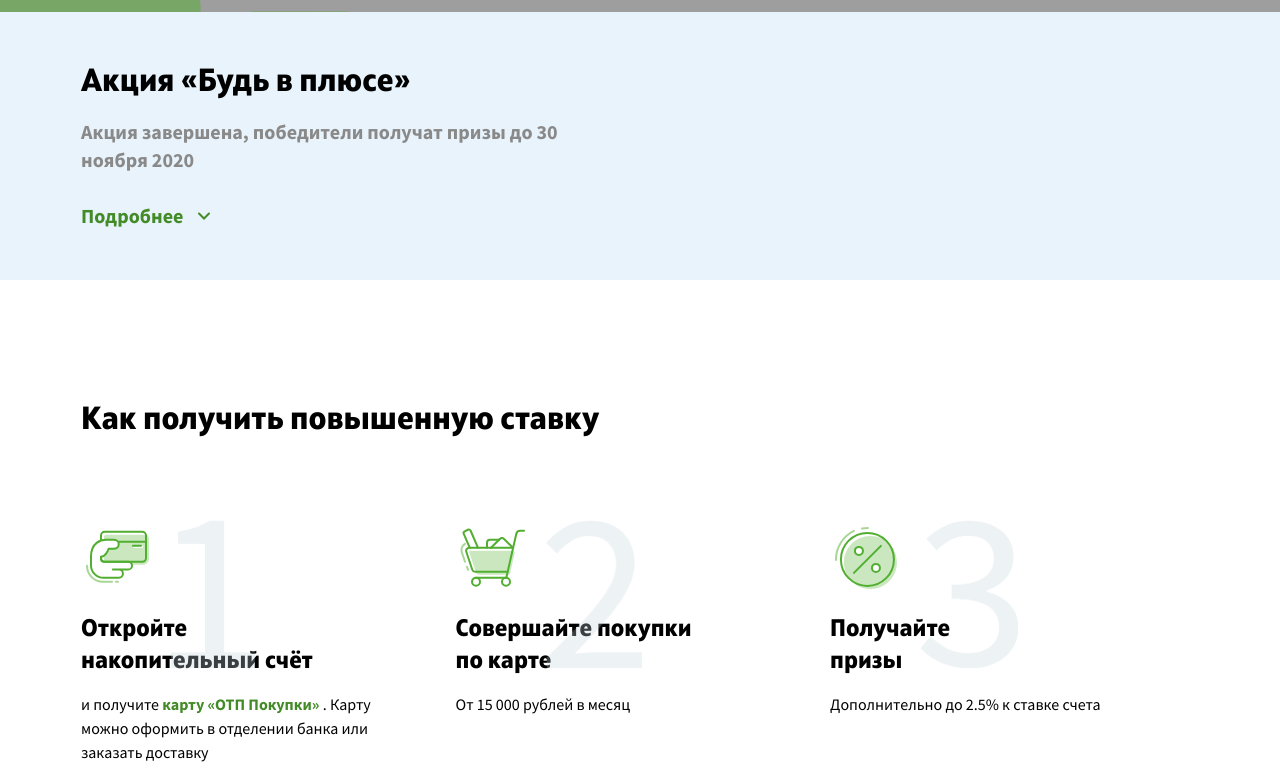
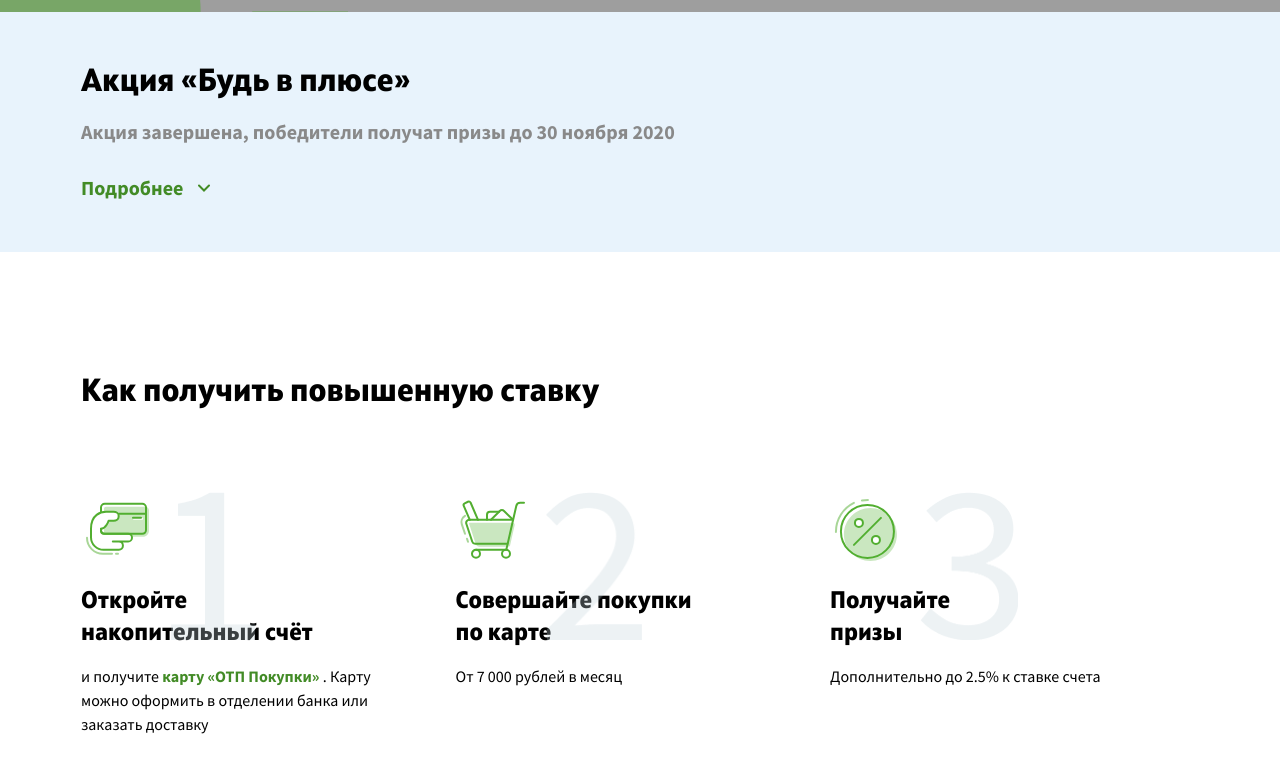
Before and after one commit to greedrussell/otp-saving, a React (Create React App) app: page / in a window 1280 px wide. Shown: the part 576-1360 px from the top of the page. Built offline with nearby package versions, Linux system fonts and the light colour scheme; grey boxes are pictures that could not be loaded.

Commit message:
fix(text): add new text for action-info section

```diff
--- a/src/components/about-action/about-action.components.jsx
+++ b/src/components/about-action/about-action.components.jsx
@@ -60,7 +60,7 @@ const AboutAction = () => (
 				<AboutActionItem
 					textComponent={
 						<p className="AboutActionItem__text">
-							От 15 000 рублей в месяц
+							От 7 000 рублей в месяц
 						</p>
 					}
 					imgUrl={PercentSVG}
--- a/src/components/action-info/action-info.css
+++ b/src/components/action-info/action-info.css
@@ -39,12 +39,6 @@
   line-height: 28px;
   color: #898989;
   margin-bottom: 28px;
-}
-
-@media (min-width: 768px) {
-  .ActionInfo__left__text {
-    max-width: 480px;
-  }
 }
 
 .ActionInfo__left__text + .ToggleButton {
```
